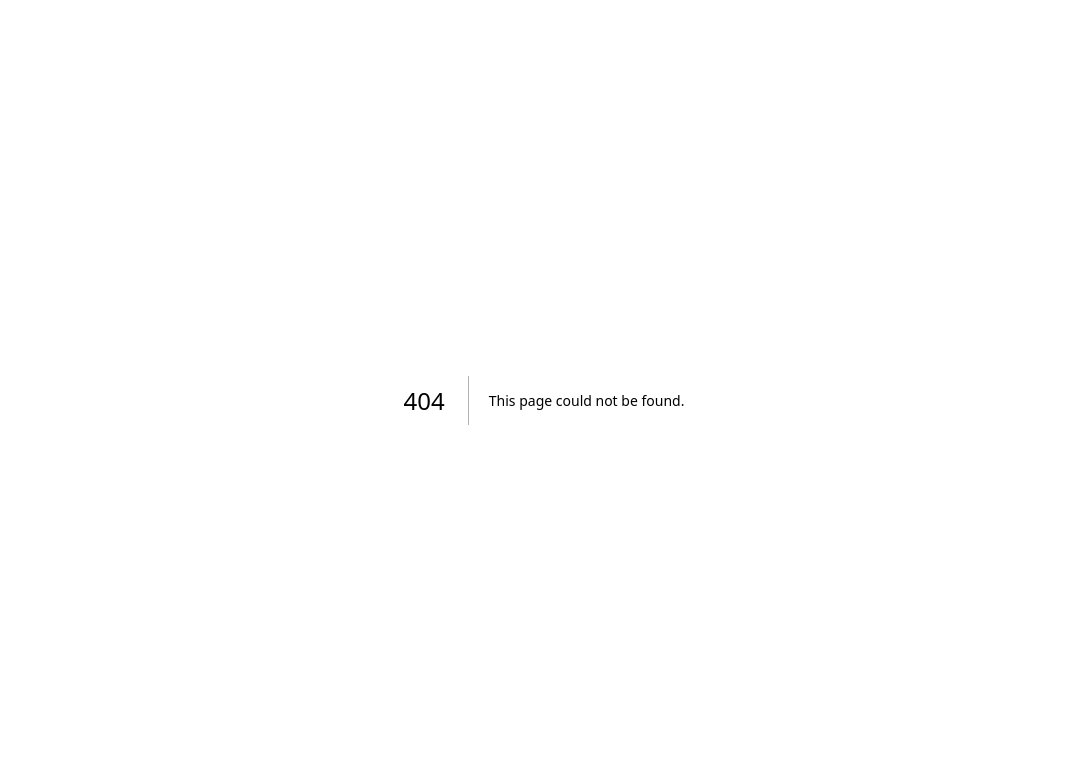
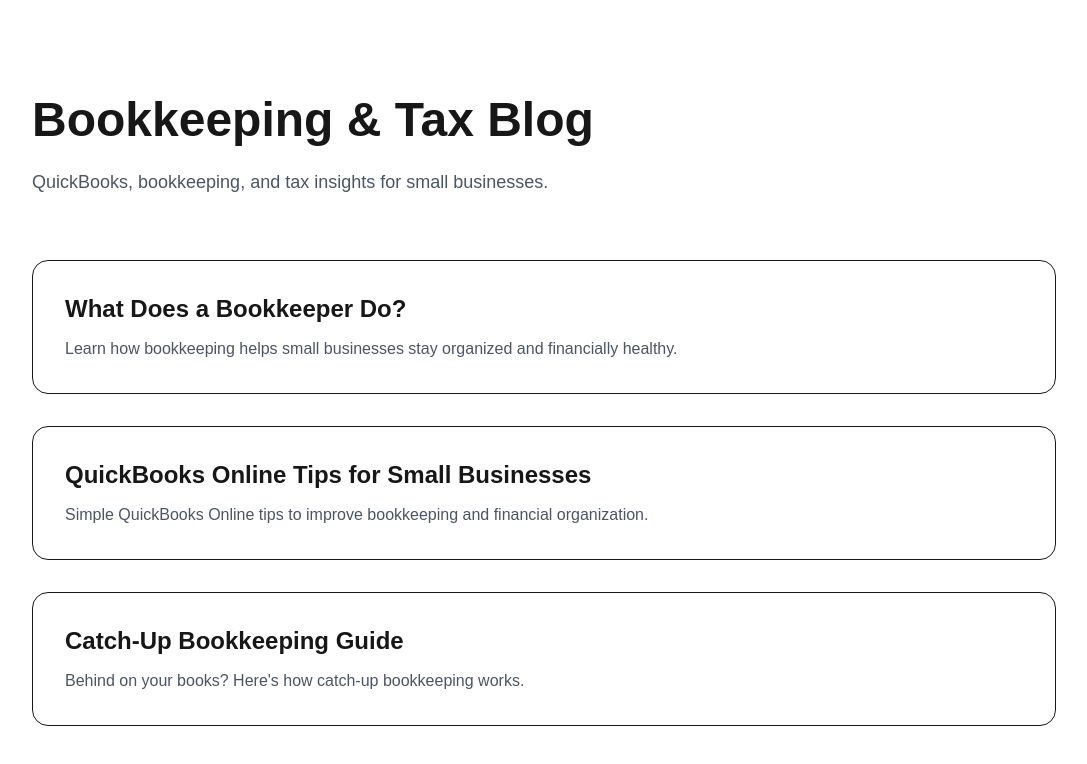
Before and after one commit to mmaa12344/mimap-website, a Next.js app: page /blog in a window 1280 px wide. Before the commit this address had no page. Shown: the top 764 px of the page, without its empty margins (96-1183 px from the left). Built offline with nearby package versions, Linux system fonts and the light colour scheme.

Commit message:
add new bookkeeping blog

```diff
--- /dev/null
+++ b/app/blog/[slug]/page.js
@@ -0,0 +1,77 @@
+const posts = {
+  "what-does-a-bookkeeper-do": {
+    title: "What Does a Bookkeeper Do?",
+    content: `
+A bookkeeper helps businesses organize financial records, categorize transactions,
+reconcile bank accounts, and maintain accurate financial reports.
+
+Professional bookkeeping helps small businesses understand cash flow,
+prepare for tax season, and stay financially organized.
+
+TrueBooksHQ provides remote bookkeeping and QuickBooks Online support
+for businesses across the United States.
+    `,
+  },
+
+  "quickbooks-online-tips": {
+    title: "QuickBooks Online Tips for Small Businesses",
+    content: `
+QuickBooks Online can help small businesses simplify bookkeeping,
+track expenses, and generate financial reports.
+
+Some important QuickBooks tips include:
+
+- Reconcile accounts monthly
+- Categorize expenses correctly
+- Review reports regularly
+- Separate personal and business expenses
+
+TrueBooksHQ specializes in QuickBooks Online bookkeeping services.
+    `,
+  },
+
+  "catch-up-bookkeeping-guide": {
+    title: "Catch-Up Bookkeeping Guide",
+    content: `
+Catch-up bookkeeping helps businesses organize overdue bookkeeping records.
+
+This process usually includes:
+
+- Bank reconciliations
+- Expense categorization
+- Financial cleanup
+- Reporting corrections
+
+TrueBooksHQ helps businesses across the United States catch up on bookkeeping and financial reporting.
+    `,
+  },
+}
+
+export async function generateMetadata({ params }) {
+  const post = posts[params.slug]
+
+  return {
+    title: `${post.title} | TrueBooksHQ`,
+    description: post.content.slice(0, 140),
+  }
+}
+
+export default async function BlogPost({ params }) {
+  const post = posts[params.slug]
+
+  return (
+    <main className="min-h-screen py-24 px-6 bg-white">
+      <div className="max-w-3xl mx-auto">
+
+        <h1 className="text-5xl font-bold mb-10">
+          {post.title}
+        </h1>
+
+        <article className="prose prose-lg max-w-none whitespace-pre-line text-gray-700">
+          {post.content}
+        </article>
+
+      </div>
+    </main>
+  )
+}
--- /dev/null
+++ b/app/blog/page.js
@@ -0,0 +1,62 @@
+import Link from "next/link"
+
+const posts = [
+  {
+    slug: "what-does-a-bookkeeper-do",
+    title: "What Does a Bookkeeper Do?",
+    description:
+      "Learn how bookkeeping helps small businesses stay organized and financially healthy.",
+  },
+  {
+    slug: "quickbooks-online-tips",
+    title: "QuickBooks Online Tips for Small Businesses",
+    description:
+      "Simple QuickBooks Online tips to improve bookkeeping and financial organization.",
+  },
+  {
+    slug: "catch-up-bookkeeping-guide",
+    title: "Catch-Up Bookkeeping Guide",
+    description:
+      "Behind on your books? Here's how catch-up bookkeeping works.",
+  },
+]
+
+export const metadata = {
+  title: "Bookkeeping Blog | TrueBooksHQ",
+  description:
+    "Bookkeeping, QuickBooks Online, and tax tips for small businesses across the United States.",
+}
+
+export default function BlogPage() {
+  return (
+    <main className="min-h-screen py-24 px-6 bg-white">
+      <div className="max-w-5xl mx-auto">
+        <h1 className="text-5xl font-bold mb-6">
+          Bookkeeping & Tax Blog
+        </h1>
+
+        <p className="text-gray-600 text-lg mb-16">
+          QuickBooks, bookkeeping, and tax insights for small businesses.
+        </p>
+
+        <div className="grid gap-8">
+          {posts.map((post) => (
+            <Link
+              key={post.slug}
+              href={`/blog/${post.slug}`}
+              className="border rounded-2xl p-8 hover:shadow-lg transition"
+            >
+              <h2 className="text-2xl font-semibold mb-3">
+                {post.title}
+              </h2>
+
+              <p className="text-gray-600">
+                {post.description}
+              </p>
+            </Link>
+          ))}
+        </div>
+      </div>
+    </main>
+  )
+}
--- a/app/page.js
+++ b/app/page.js
@@ -1,3 +1,4 @@
+import Link from "next/link"
 export default function MimapWebsite() {
   return (
     <div className="min-h-screen bg-white text-slate-900 font-sans">
@@ -25,6 +26,7 @@
               <h1 className="font-bold text-2xl tracking-tight">True Books HQ </h1>
               <p className="text-xs text-slate-500 -mt-1">Bookkeeping & Tax Services for US Small Businesses</p>
             </div>
+
           </div>
 
           <nav className="hidden md:flex items-center gap-8 text-sm font-medium">
@@ -32,6 +34,7 @@
             <a href="#pricing" className="hover:text-blue-700 transition">Pricing</a>
             <a href="#about" className="hover:text-blue-700 transition">About</a>
             <a href="#contact" className="hover:text-blue-700 transition">Contact</a>
+            <Link href="/blog">Blog</Link>
           </nav>
 
           <a
@@ -347,6 +350,57 @@
     </div>
   </div>
 </section>
+<section className="py-24 bg-white">
+  <div className="max-w-6xl mx-auto px-6">
+
+    <h2 className="text-4xl font-bold mb-12 text-center">
+      Latest Articles
+    </h2>
+
+    <div className="grid md:grid-cols-3 gap-8">
+
+      <Link
+        href="/blog/what-does-a-bookkeeper-do"
+        className="border rounded-2xl p-8 hover:shadow-lg transition"
+      >
+        <h3 className="text-2xl font-semibold mb-4">
+          What Does a Bookkeeper Do?
+        </h3>
+
+        <p className="text-gray-600">
+          Learn how bookkeeping helps businesses stay organized and financially healthy.
+        </p>
+      </Link>
+
+      <Link
+        href="/blog/quickbooks-online-tips"
+        className="border rounded-2xl p-8 hover:shadow-lg transition"
+      >
+        <h3 className="text-2xl font-semibold mb-4">
+          QuickBooks Online Tips
+        </h3>
+
+        <p className="text-gray-600">
+          Helpful QuickBooks Online tips for small business owners.
+        </p>
+      </Link>
+
+      <Link
+        href="/blog/catch-up-bookkeeping-guide"
+        className="border rounded-2xl p-8 hover:shadow-lg transition"
+      >
+        <h3 className="text-2xl font-semibold mb-4">
+          Catch-Up Bookkeeping Guide
+        </h3>
+
+        <p className="text-gray-600">
+          Learn how catch-up bookkeeping helps businesses clean up overdue records.
+        </p>
+      </Link>
+
+    </div>
+  </div>
+</section>
 <section className="py-24">
   <div className="max-w-4xl mx-auto px-6">
     <h2 className="text-4xl font-bold text-center mb-12">
```
